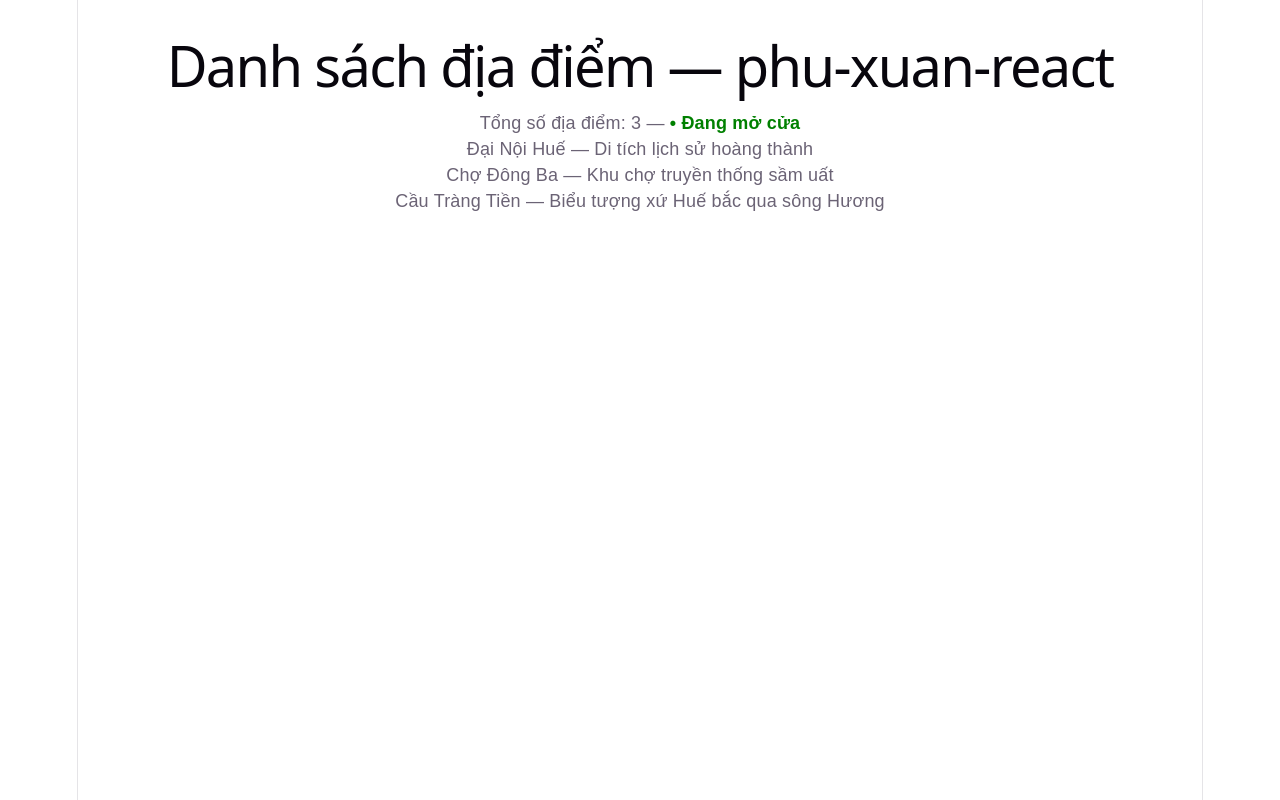
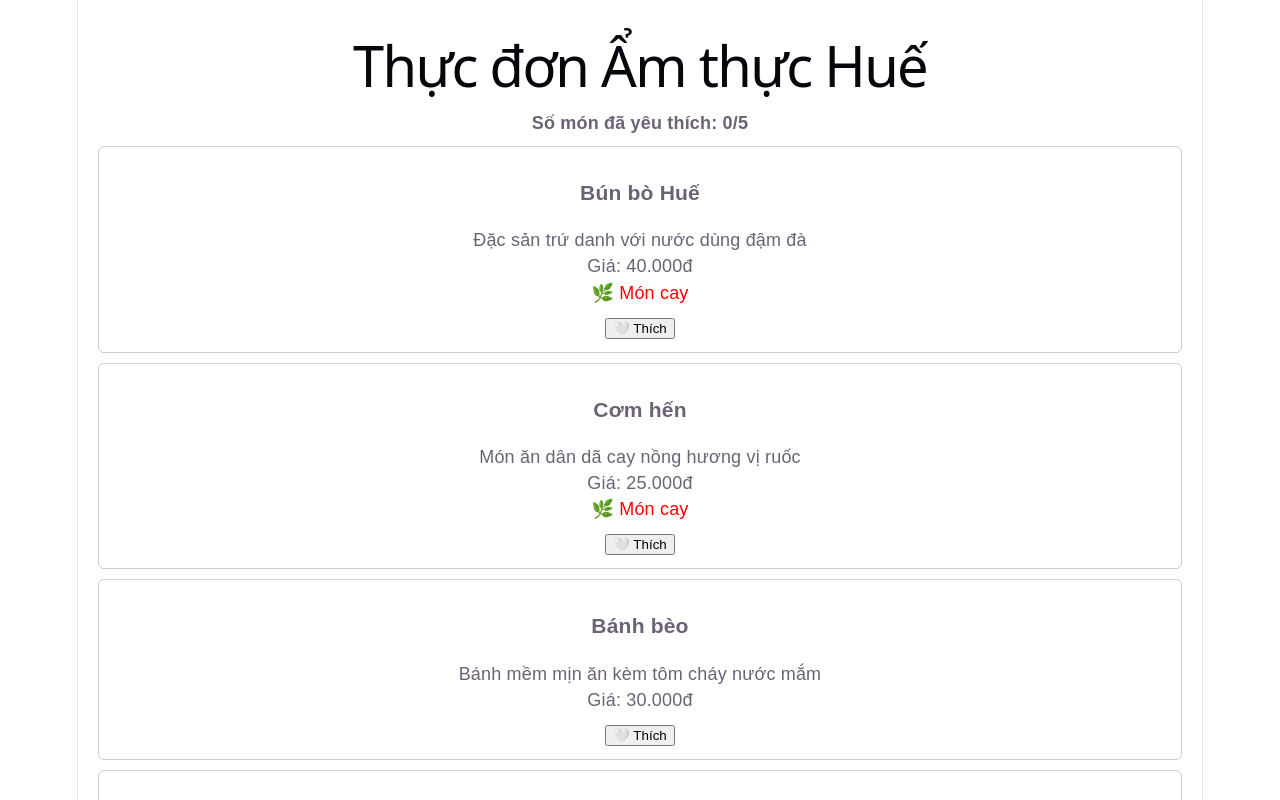
Before and after one commit to duyeenanh/-phu-xuan-react, a React (Vite) app: page / in a window 1280 px wide. Shown: the top 800 px of the page. Built offline with nearby package versions, Linux system fonts and the light colour scheme.

Commit message:
Hoàn thành bài kiểm tra Buổi 4-5: Thực đơn ẩm thực Huế - PhanDuyenAnh

```diff
--- a/src/App.tsx
+++ b/src/App.tsx
@@ -1,23 +1,31 @@
-import DiaDiem1 from "./components/DiaDiem1";
-import DiaDiem2 from "./components/DiaDiem2";
-import DiaDiem3 from "./components/DiaDiem3";
-import { NhanTrangThai, demTongSoDiaDiem } from "./components/TienIch";
+import { useState } from "react";
+import { menuItems } from "./data/menu";
+import MenuList from "./components/MenuList";
 
 export default function App() {
-  const danhSachTen = ["Đại Nội Huế", "Chợ Đông Ba", "Cầu Tràng Tiền"];
-  const gioHienTaiLa8Gio = true;
+  const [favoriteIds, setFavoriteIds] = useState<number[]>([]);
+
+  // Câu 6: Nâng State lên App và xử lý callback
+  const handleToggleFavorite = (id: number) => {
+    if (favoriteIds.includes(id)) {
+      setFavoriteIds(favoriteIds.filter((favId) => favId !== id));
+    } else {
+      setFavoriteIds([...favoriteIds, id]);
+    }
+  };
 
   return (
-    <div className="trang-chu" style={{ padding: "20px", fontFamily: "sans-serif" }}>
-      <h1>Danh sách địa điểm — phu-xuan-react</h1>
+    <div style={{ padding: "20px", fontFamily: "sans-serif" }}>
+      <h1>Thực đơn Ẩm thực Huế</h1>
       <p>
-        Tổng số địa điểm: {demTongSoDiaDiem(danhSachTen)}
-        {" "}— <NhanTrangThai dangMoCua={gioHienTaiLa8Gio} />
+        <strong>Số món đã yêu thích: {favoriteIds.length}/{menuItems.length}</strong>
       </p>
 
-      <DiaDiem1 />
-      <DiaDiem2 />
-      <DiaDiem3 />
+      <MenuList
+        items={menuItems}
+        favoriteIds={favoriteIds}
+        onToggleFavorite={handleToggleFavorite}
+      />
     </div>
   );
 }
--- /dev/null
+++ b/src/components/MenuItem.jsx
@@ -0,0 +1,19 @@
+export default function MenuItem({ id, name, price, description, isSpicy, isFavorite, onToggleFavorite }) {
+  return (
+    <div style={{ border: "1px solid #ccc", padding: "12px", margin: "10px 0", borderRadius: "6px" }}>
+      <h3>{name}</h3>
+      <p>{description}</p>
+      <p>Giá: {price.toLocaleString("vi-VN")}đ</p>
+
+      {/* Câu 3: Kết xuất có điều kiện */}
+      {isSpicy && <span style={{ color: "red" }}>🌿 Món cay</span>}
+
+      {/* Câu 5: Trạng thái yêu thích */}
+      <div style={{ marginTop: "8px" }}>
+        <button onClick={() => onToggleFavorite(id)}>
+          {isFavorite ? "❤️ Đã thích" : "🤍 Thích"}
+        </button>
+      </div>
+    </div>
+  );
+}
--- /dev/null
+++ b/src/components/MenuList.jsx
@@ -0,0 +1,20 @@
+import MenuItem from "./MenuItem";
+
+export default function MenuList({ items, favoriteIds, onToggleFavorite }) {
+  return (
+    <div>
+      {items.map((item) => (
+        <MenuItem
+          key={item.id}
+          id={item.id}
+          name={item.name}
+          price={item.price}
+          description={item.description}
+          isSpicy={item.isSpicy}
+          isFavorite={favoriteIds.includes(item.id)}
+          onToggleFavorite={onToggleFavorite}
+        />
+      ))}
+    </div>
+  );
+}
--- /dev/null
+++ b/src/data/menu.js
@@ -0,0 +1,37 @@
+export const menuItems = [
+  {
+    id: 1,
+    name: "Bún bò Huế",
+    price: 40000,
+    description: "Đặc sản trứ danh với nước dùng đậm đà",
+    isSpicy: true
+  },
+  {
+    id: 2,
+    name: "Cơm hến",
+    price: 25000,
+    description: "Món ăn dân dã cay nồng hương vị ruốc",
+    isSpicy: true
+  },
+  {
+    id: 3,
+    name: "Bánh bèo",
+    price: 30000,
+    description: "Bánh mềm mịn ăn kèm tôm cháy nước mắm",
+    isSpicy: false
+  },
+  {
+    id: 4,
+    name: "Bánh bột lọc",
+    price: 35000,
+    description: "Vỏ dai trong nhân tôm thịt đậm vị",
+    isSpicy: true
+  },
+  {
+    id: 5,
+    name: "Chè bột lọc bọc heo quay",
+    price: 20000,
+    description: "Món chè độc lạ vừa mặn vừa ngọt",
+    isSpicy: false
+  }
+]
```
